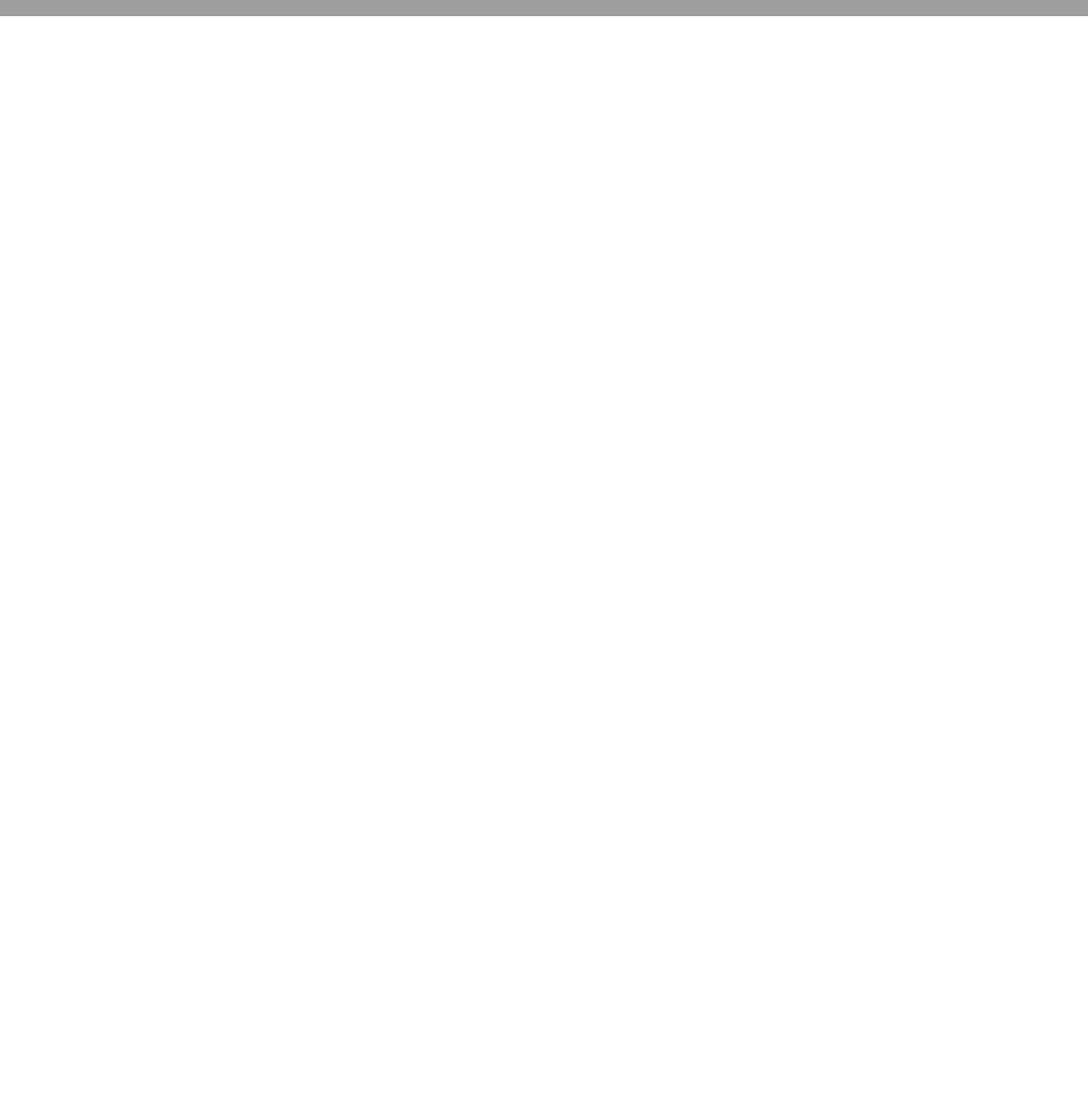
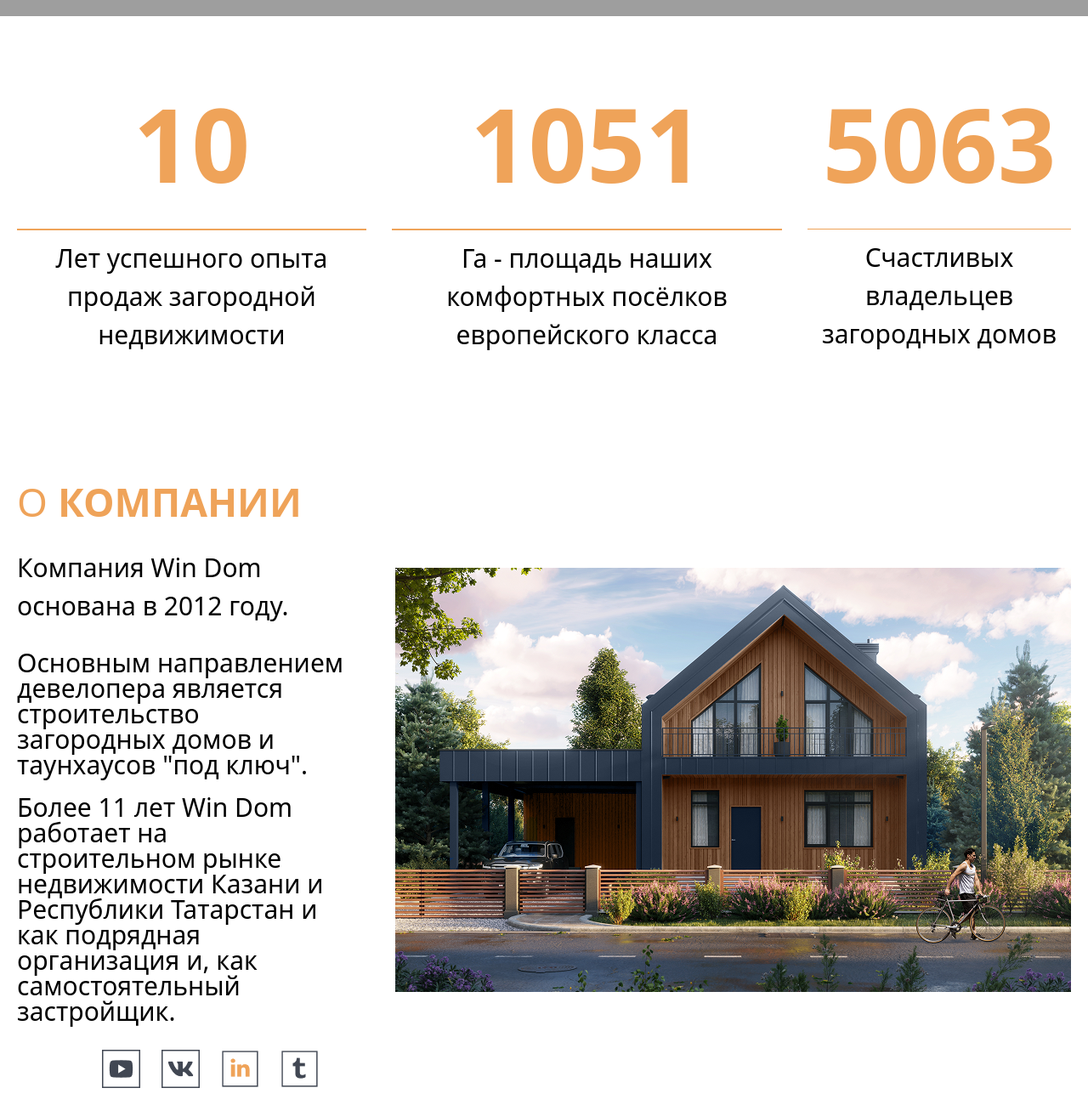
Before and after one commit to qurbonbobokov-ux/Next_Exam, a website: page src/iidris.html in a window 1280 px wide. Shown: the part 879-2179 px from the top of the page at 85% size. Before the commit the page ends 938 px from the top, so only its background shows below. Drawn offline with nearby package versions, Linux system fonts and the light colour scheme; files that its build step writes are made by us from their sources; grey boxes are pictures that could not be loaded.

Commit message:
section1

```diff
--- a/src/iidris.html
+++ b/src/iidris.html
@@ -54,12 +54,47 @@
                             вопрос</button>
                     </div>
                 </div>
-                <img class="hidden md:hidden lg:block relative top-[-120px] lg::left-[40px]" src="./imgidris/Group 100.png"
-                    alt="">
+                <img class="hidden md:hidden lg:block relative top-[-120px] lg::left-[40px]"
+                    src="./imgidris/Group 100.png" alt="">
                 <img class="hidden lg:hidden md:block relative top-[-150px]" src="./imgidris/Group 100 (2).png" alt="">
             </div>
         </div>
     </header>
+    <section>
+        <div class="flex flex-col md:flex-row max-w-[1400px] gap-[30px] p-[20px] m-auto">
+            <div class="text-center">
+                <h1 class="mb-[10px] lg:text-[120px] md:text-[60px] text-[80px] font-[600] text-[#EFA359]">10 </h1>
+                <img class="m-auto" src="./imgidris/Line 3.png" alt="">
+                <p class="mt-[10px] lg:text-[30px] md:text-[15px] text-[20px]">Лет успешного опыта продаж загородной
+                    недвижимости</p>
+            </div>
+            <div class="text-center">
+                <h1 class="mb-[10px] lg:text-[120px] md:text-[60px] text-[80px] font-[600] text-[#EFA359]">1051</h1>
+                <img class="m-auto" src="./imgidris/Line 3.png" alt="">
+                <p class="mt-[10px] lg:text-[30px] md:text-[15px] text-[20px]">Га - площадь наших комфортных посёлков
+                    европейского класса</p>
+            </div>
+            <div class="text-center">
+                <h1 class="mb-[10px] lg:text-[120px] md:text-[60px] text-[80px] font-[600] text-[#EFA359]">5063</h1>
+                <img class="m-auto" src="./imgidris/Line 3.png" alt="">
+                <p class="mt-[10px] lg:text-[30px] md:text-[15px] text-[20px]">Счастливых владельцев загородных домов
+                </p>
+            </div>
+        </div>
+        <div class="p-[20px] flex flex-col-reverse md:flex-row max-w-[1400px] justify-between items-center m-auto mt-[100px] gap-[60px]">
+            <div>
+                <h1 class="text-[46px] text-[#EFA359] mb-[20px]">О <span class="font-[600]">КОМПАНИИ</span></h1>
+                <p class="text-[23px] lg:text-[30px] mb-[30px]">Компания Win Dom основана в 2012 году.</p>
+                <p class="text-[23px] lg:text-[30px] mb-[20px] leading-[30px]">Основным направлением девелопера является строительство загородных домов и таунхаусов "под ключ".</p>
+                <p class="text-[23px] lg:text-[30px] mb-[10px] leading-[30px]">Более 11 лет Win Dom работает на строительном рынке недвижимости Казани и Республики Татарстан и как
+                    подрядная организация и, как самостоятельный застройщик.
+                </p>
+                <img class="ml-[50px] lg:ml-[100px] mt-[30px]" src="./imgidris/Frame 101.png" alt="">
+            </div>
+            <img class="hidden lg:hidden md:block" src="./imgidris/Rectangle 64 (1).png" alt="">
+            <img class="md:hidden block lg:block" src="./imgidris/Rectangle 64.png" alt="">
+        </div>
+    </section>
 </body>
 
 </html>
```
Also changed, not shown: Rectangle 64 (1).png (added), src/imgidris/Frame 101.png (added), src/imgidris/Line 3.png (added), src/imgidris/Rectangle 64 (1).png (added), src/imgidris/Rectangle 64.png (added).
